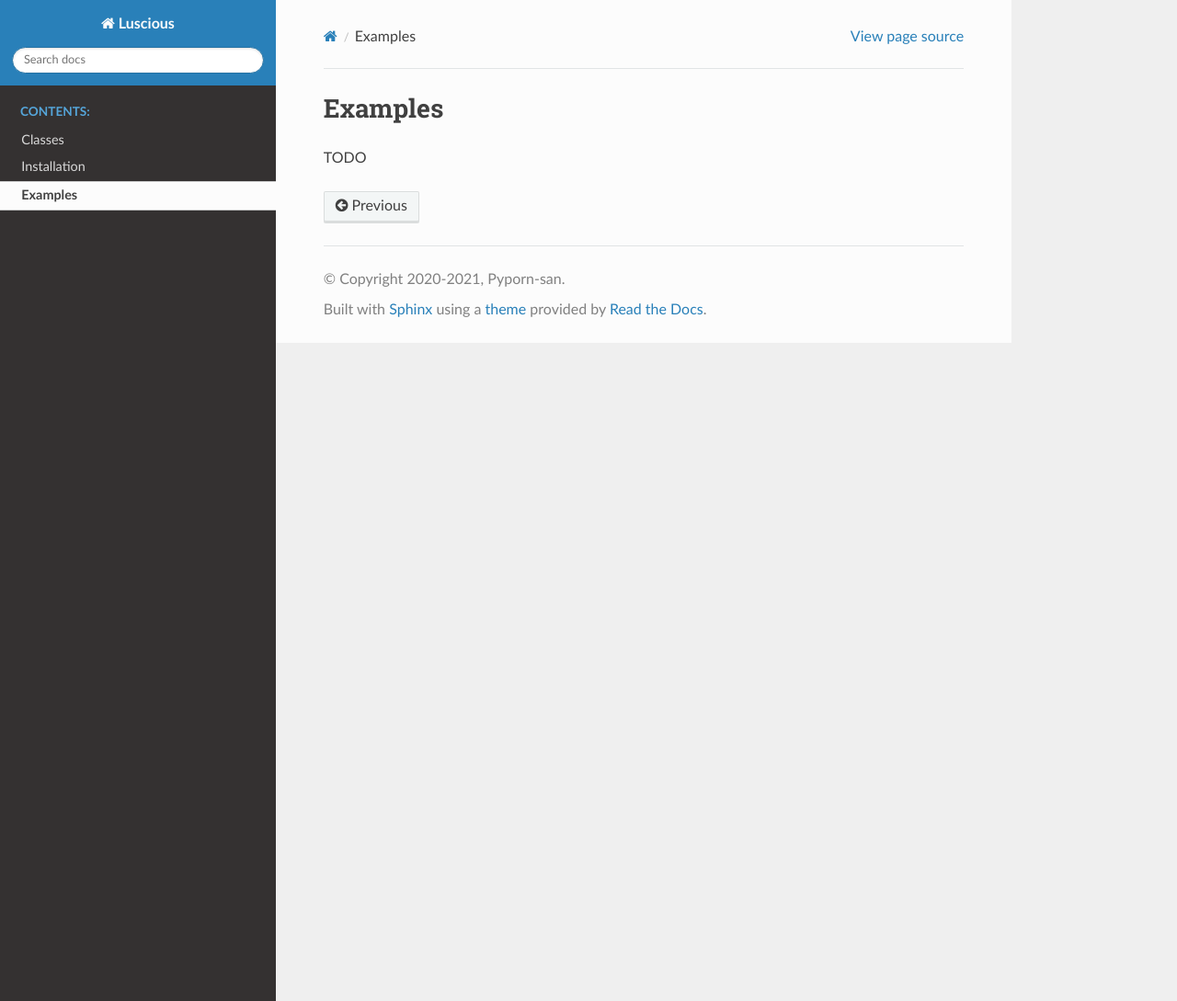
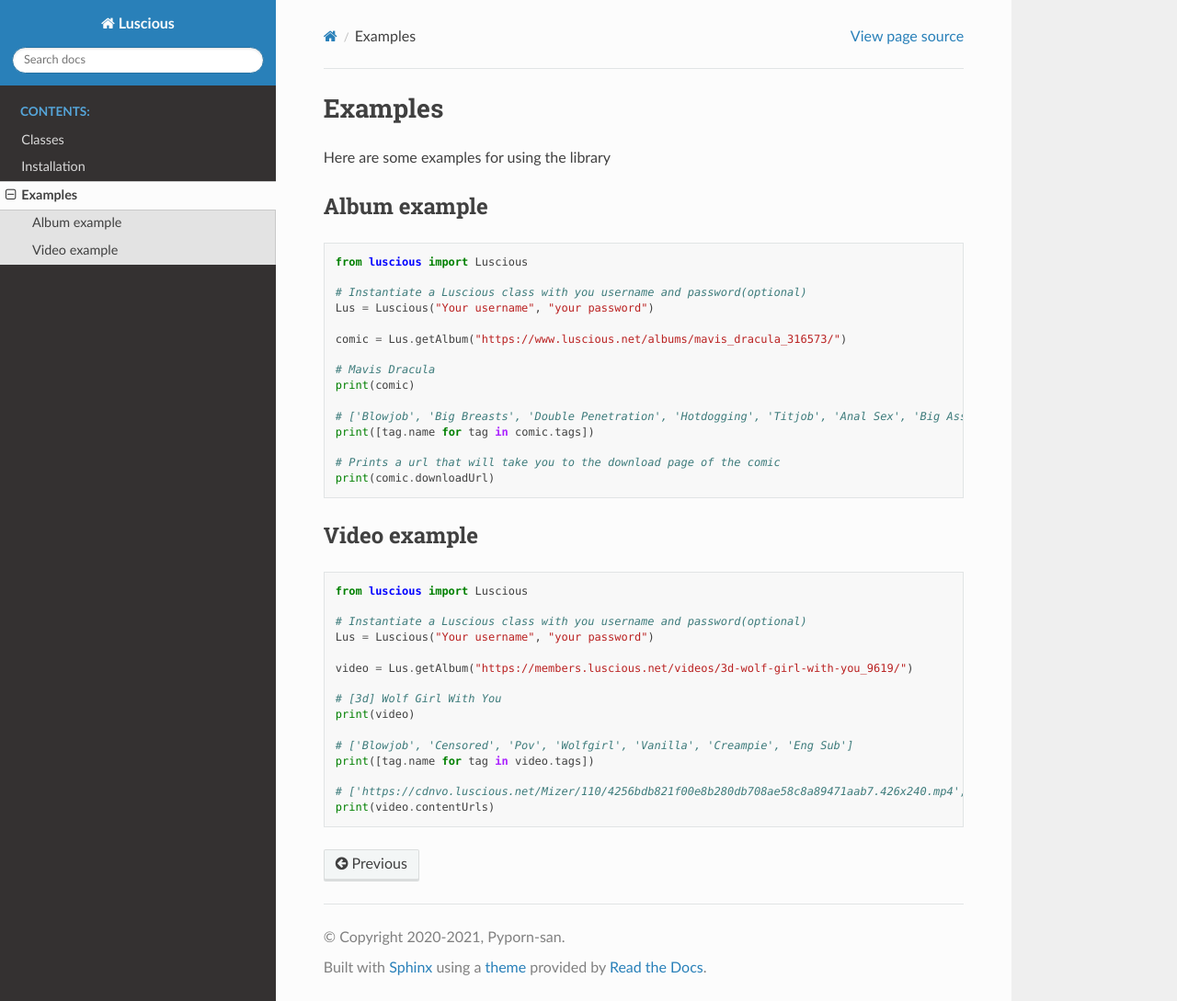
Before and after one commit to pyporn-san/Luscious, a Sphinx documentation site: the page built from docs/source/examples.rst, in a window 1280 px wide and 1089 px high. Shown: the whole window at 92% size. Built offline with Sphinx 7.4.7 and the Read the Docs theme 2.0.0, drawn with Linux system fonts in a browser that asks for light colours.

Commit message:
Added examples to docs

```diff
--- a/docs/source/examples.rst
+++ b/docs/source/examples.rst
@@ -2,4 +2,44 @@
 Examples
 ========
 
-TODO
+Here are some examples for using the library
+
+Album example
+-------------
+.. code-block:: python
+
+    from luscious import Luscious
+
+    # Instantiate a Luscious class with you username and password(optional)
+    Lus = Luscious("Your username", "your password")
+
+    comic = Lus.getAlbum("https://www.luscious.net/albums/mavis_dracula_316573/")
+
+    # Mavis Dracula
+    print(comic)
+
+    # ['Blowjob', 'Big Breasts', 'Double Penetration', 'Hotdogging', 'Titjob', 'Anal Sex', 'Big Ass']
+    print([tag.name for tag in comic.tags])
+
+    # Prints a url that will take you to the download page of the comic
+    print(comic.downloadUrl)
+
+Video example
+-------------
+.. code-block:: python
+
+    from luscious import Luscious
+
+    # Instantiate a Luscious class with you username and password(optional)
+    Lus = Luscious("Your username", "your password")
+
+    video = Lus.getAlbum("https://members.luscious.net/videos/3d-wolf-girl-with-you_9619/")
+
+    # [3d] Wolf Girl With You
+    print(video)
+
+    # ['Blowjob', 'Censored', 'Pov', 'Wolfgirl', 'Vanilla', 'Creampie', 'Eng Sub']
+    print([tag.name for tag in video.tags])
+
+    # ['https://cdnvo.luscious.net/Mizer/110/4256bdb821f00e8b280db708ae58c8a89471aab7.426x240.mp4', 'https://cdnvo.luscious.net/Mizer/110/4256bdb821f00e8b280db708ae58c8a89471aab7.640x360.mp4', None, None]
+    print(video.contentUrls)
```
